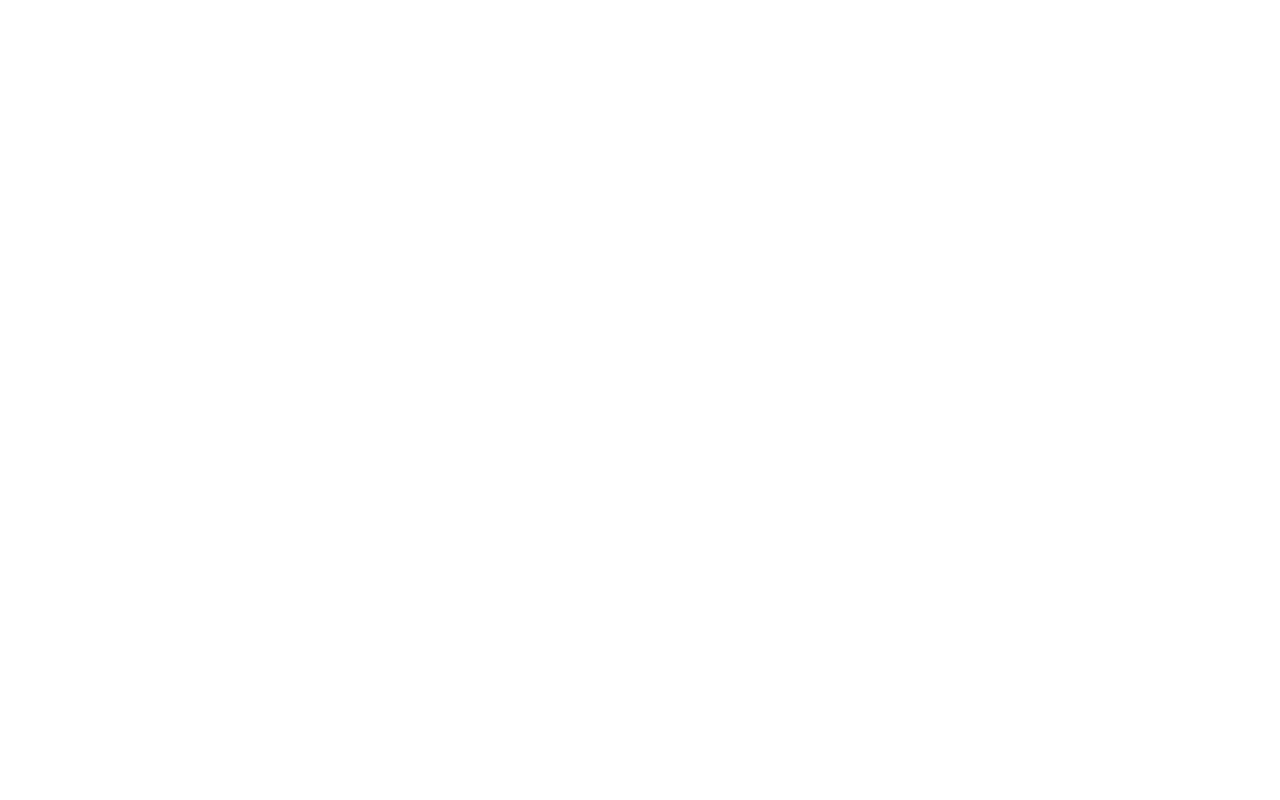
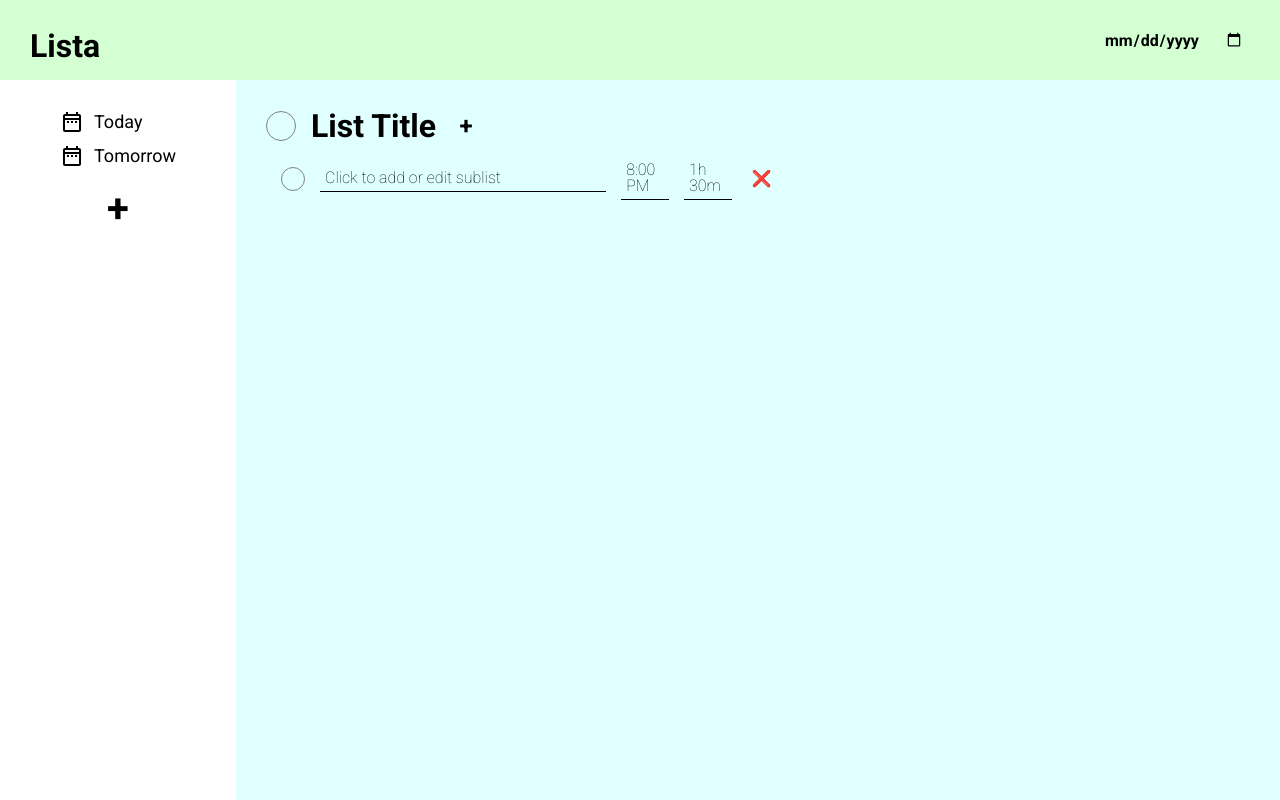
Before and after one commit to natdlc/todo, a website built with webpack: page dist/index.html in a window 1280 px wide. Built offline with Linux system fonts and the light colour scheme.

Commit message:
append complete

```diff
--- a/src/dom/dom.js
+++ b/src/dom/dom.js
@@ -1,4 +1,2 @@
-import insertHeader from './header/header.js';
-import insertMain from './main/main.js';
-
-export {insertHeader, insertMain}
+export {insertHeader} from './header/header.js';
+export {insertMain} from './main/main.js';
--- a/src/dom/header/header.js
+++ b/src/dom/header/header.js
@@ -1,9 +1,10 @@
 const insertHeader = () => {
+    console.log('running');
     const header = document.createElement('header');
     insertTitle(header);
     insertDate(header);
     document.body.appendChild(header);
-}
+};
 
 const insertTitle = parent => {
     const title = document.createElement('h1');
--- a/src/dom/main/0-sidebar/sidebar.js
+++ b/src/dom/main/0-sidebar/sidebar.js
@@ -1,4 +1,4 @@
-import calendar from '....';
+import calendar from '../../../assets/images/calendar.svg';
 
 const insertSideBar = parent => {
     const sidebar = document.createElement('div');
--- a/src/dom/main/1-lists-wrapper/list.js
+++ b/src/dom/main/1-lists-wrapper/list.js
@@ -1,11 +1,11 @@
-import insertListHeader from './list-header.js';
-import insertSublistWrapper from './sublist.js';
+import {insertListHeader} from './list-header.js';
+import {insertSublistWrapper} from './sublist.js';
 
 const insertList = parent => {
     const list = document.createElement('div');
     list.classList.add('list');
-    insertListHeader(listsWrapper);
-    insertSublistWrapper(listsWrapper);
+    insertListHeader(list);
+    insertSublistWrapper(list);
     parent.appendChild(list);
 };
 
--- a/src/dom/main/1-lists-wrapper/lists-wrapper.js
+++ b/src/dom/main/1-lists-wrapper/lists-wrapper.js
@@ -1,10 +1,10 @@
-import insertList from './list.js';
+import {insertList} from './list.js';
 
 const insertListsWrapper = parent => {
     const listsWrapper = document.createElement('div');
     listsWrapper.classList.add('lists-wrapper');
     insertList(listsWrapper);
-    parent.appendChild(insertListsWrapper);
+    parent.appendChild(listsWrapper);
 };
 
 export {insertListsWrapper};
--- a/src/dom/main/main.js
+++ b/src/dom/main/main.js
@@ -1,5 +1,5 @@
-import insertSideBar from './0-sidebar/sidebar.js';
-import insertListsWrapper from './1-lists-wrapper/lists-wrapper.js';
+import {insertSideBar} from './0-sidebar/sidebar.js';
+import {insertListsWrapper} from './1-lists-wrapper/lists-wrapper.js';
 
 const insertMain = () => {
     const main = document.createElement('main');
--- a/src/index.js
+++ b/src/index.js
@@ -1,8 +1,10 @@
-import * as DOM from './dom/dom.js';
+import {insertHeader, insertMain} from './dom/dom.js';
+import './styles/reset.css';
+import './styles/style.css';
 
-(function () {
-
-    console.log(DOM);
+    console.log(insertHeader);
+    insertHeader();
+    insertMain();
 
     //organize dom structure and styles
         //start with appending html structure
@@ -10,5 +12,3 @@
         //then organize styles
 
     //create mock logic through class / factory function
-
-})();
--- a/src/styles/style.css
+++ b/src/styles/style.css
@@ -4,12 +4,169 @@
   font-family: 'Roboto', sans-serif;
   box-sizing: border-box;
   font-weight: 200;
+  color: black;
+}
+
+body {
+  height: 100vh;
 }
 
 h1 {
-  font-size: 36px;
+  font-size: 32px;
+  font-family: 'Roboto', sans-serif;
+  font-weight: 600;
 }
 
 h2 {
-  font-size: 22px;
+  font-size: 18px;
+  font-weight: 400;
 }
+
+header {
+  height: 10%;
+  display: flex;
+  justify-content: space-between;
+  padding: 30px;
+  background-color: rgb(211, 255, 211);
+}
+
+input[type="date"] {
+  background-color: rgb(211, 255, 211);
+  font-weight: 600;
+  font-size: 16px;
+  padding: 5px;
+  border: 1px solid rgb(211, 255, 211);
+  appearance: none;
+  border-radius: 10px;
+  text-rendering: none;
+}
+
+main {
+  display: flex;
+  height: 90%;
+  width: 100%;
+}
+
+/* sidebar */
+.sidebar {
+  display: flex;
+  flex-direction: column;
+  padding: 30px 60px 0 60px;
+  height: 100%;
+  gap: 10px;
+}
+
+.sidebar-wrappers {
+  display: flex;
+  align-items: center;
+  gap: 10px;
+}
+
+.sidebar-wrappers img {
+  width: 24px;
+}
+
+.add-list-btn {
+  align-self: center;
+  width: 60px;
+  height: 60px;
+  font-size: 40px;
+}
+
+/* main lists */
+.lists-wrapper {
+  padding: 30px;
+  background-color: lightcyan;
+  width: 100%;
+}
+
+.list-header {
+  display: flex;
+  align-items: center;
+  gap: 15px;
+}
+
+button {
+  background: none;
+  border: none;
+  width: 30px;
+  height: 30px;
+  font-size: 24px;
+  font-weight: 600;
+  padding: 5px;
+  display: flex;
+  justify-content: center;
+  align-items: center;
+  cursor: pointer;
+  border-radius: 50%;
+}
+
+button:hover {
+  background: lightgreen;
+  color: black;
+}
+
+.sublist-wrapper {
+  padding: 15px;
+  display: flex;
+  align-items: center;
+  gap: 15px;
+  position: relative;
+}
+
+.list-checkmark {
+  border: 1px solid gray;
+  border-radius: 50%;
+  color: lightcyan;
+}
+
+.list-checkmark:hover {
+  color: black;
+  background: none;
+}
+
+.sublist-checkmark {
+  width: 24px;
+  height: 24px;
+  font-size: 20px;
+}
+
+.sublist {
+  padding: 5px;
+  width: 30%;
+  border: none;
+  background: none;
+  border-bottom: 1px solid black;
+  color: black;
+  font-weight: 300;
+  cursor: pointer;
+}
+
+.sublist[contenteditable]:empty::before {
+  font-weight: 100;
+  color: black;
+}
+
+.sublist-desc[contenteditable]:empty::before {
+  content: 'Click to add or edit sublist';
+}
+
+.sublist-time {
+  width: 5%;
+}
+
+.sublist-time[contenteditable]:empty::before {
+  content: '8:00 PM';
+}
+
+.sublist-duration {
+  width: 5%;
+}
+
+.sublist-duration[contenteditable]:empty::before {
+  content: '1h 30m';
+}
+
+.sublist-wrapper > *:last-child {
+  font-size: 16px;
+}
```
Also changed, not shown: dist/1c3c81d65eec935dee14.svg (added), dist/index.html, dist/main.bundle.js.
